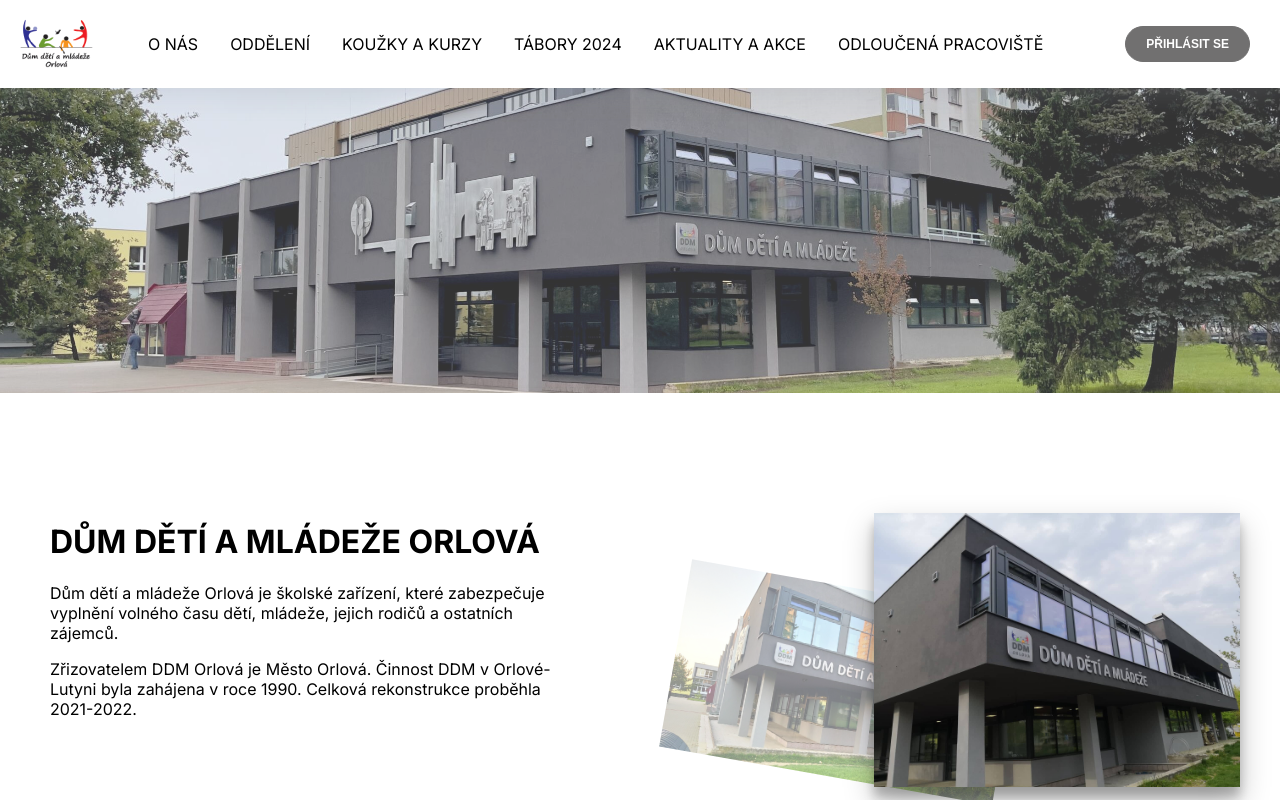
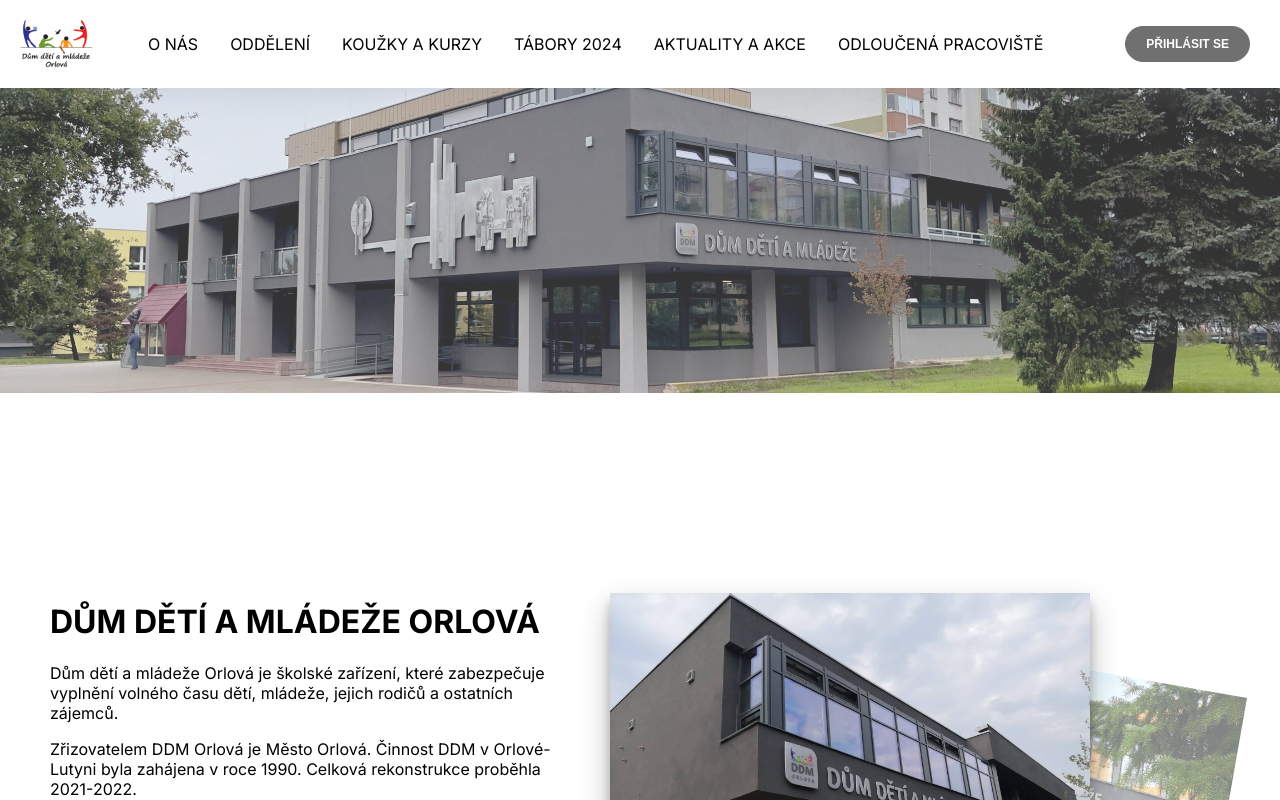
Before and after one commit to RomanSosty/WebSystem, a React (Vite) app in the folder frontend-react/: page / in a window 1280 px wide. Shown: the top 800 px of the page. Built offline with nearby package versions, Linux system fonts and the light colour scheme.

Commit message:
refactor for bigger screen

```diff
--- a/frontend-react/src/pages/HomePage.css
+++ b/frontend-react/src/pages/HomePage.css
@@ -18,7 +18,7 @@
     box-shadow: rgba(99, 99, 99, 0.2) 0px 2px 8px 0px;
     display: grid;
     grid-template-columns: 1.75fr 1.5fr;
-    height: 400px;
+    height: 35em;
     align-items: center;
 }
 
@@ -33,19 +33,19 @@
 }
 
 .hero-image {
-    width: 65%;
+    width: 30em;
     position: absolute;
     top: -90px;
-    right: 10px;
+    right: 10em;
     box-shadow: rgba(0, 0, 0, 0.25) 0px 14px 28px, rgba(0, 0, 0, 0.22) 0px 10px 10px;
 }
 
 .hero-image-2 {
-    width: 60%;
+    width: 30em;
     position: absolute;
     z-index: -1;
     opacity: 50%;
-    left: 0;
+    left: 5em;
     transform: rotate(10deg);
     transform-origin: top right;
 }
```
